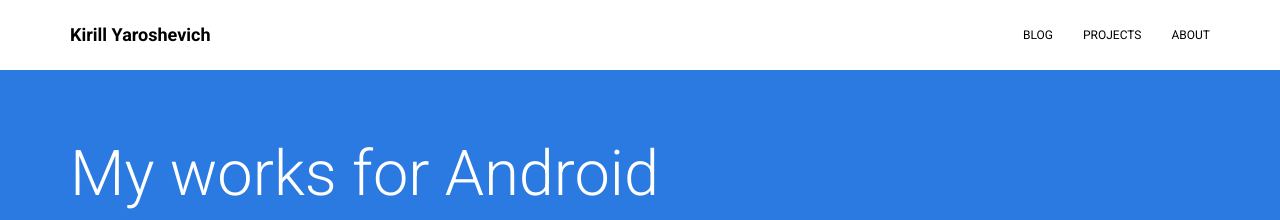
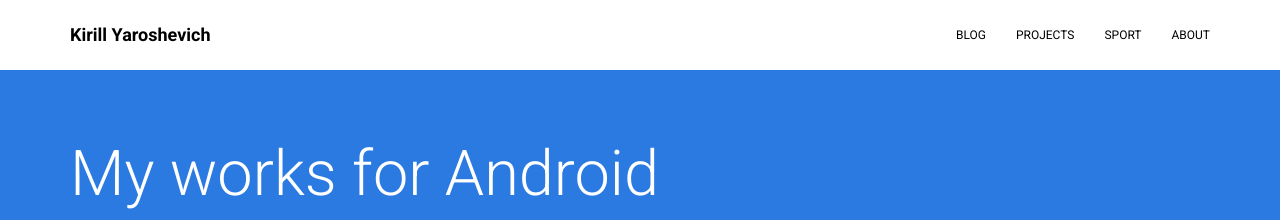
Before and after one commit to Hadenix/Hadenix.github.io, a Jekyll site: the page built from index.html, in a window 1280 px wide. Shown: the top 220 px of the page. Built offline with Jekyll 4.4.1, drawn with Linux system fonts in a browser that asks for light colours; nearby versions of some CDN libraries.

Commit message:
Update default.html

```diff
--- a/_layouts/default.html
+++ b/_layouts/default.html
@@ -40,6 +40,7 @@
           <ul class="nav navbar-nav navbar-right">
             <li><a href="{{ site.baseurl }}/">Blog</a></li>
             <li><a href="{{ site.baseurl }}/projects">Projects</a></li>
+            <li><a href="{{ site.baseurl }}/projects">Sport</a></li>
             <li><a href="{{ site.baseurl }}/about">About</a></li>
           </ul>
         </div>
```
